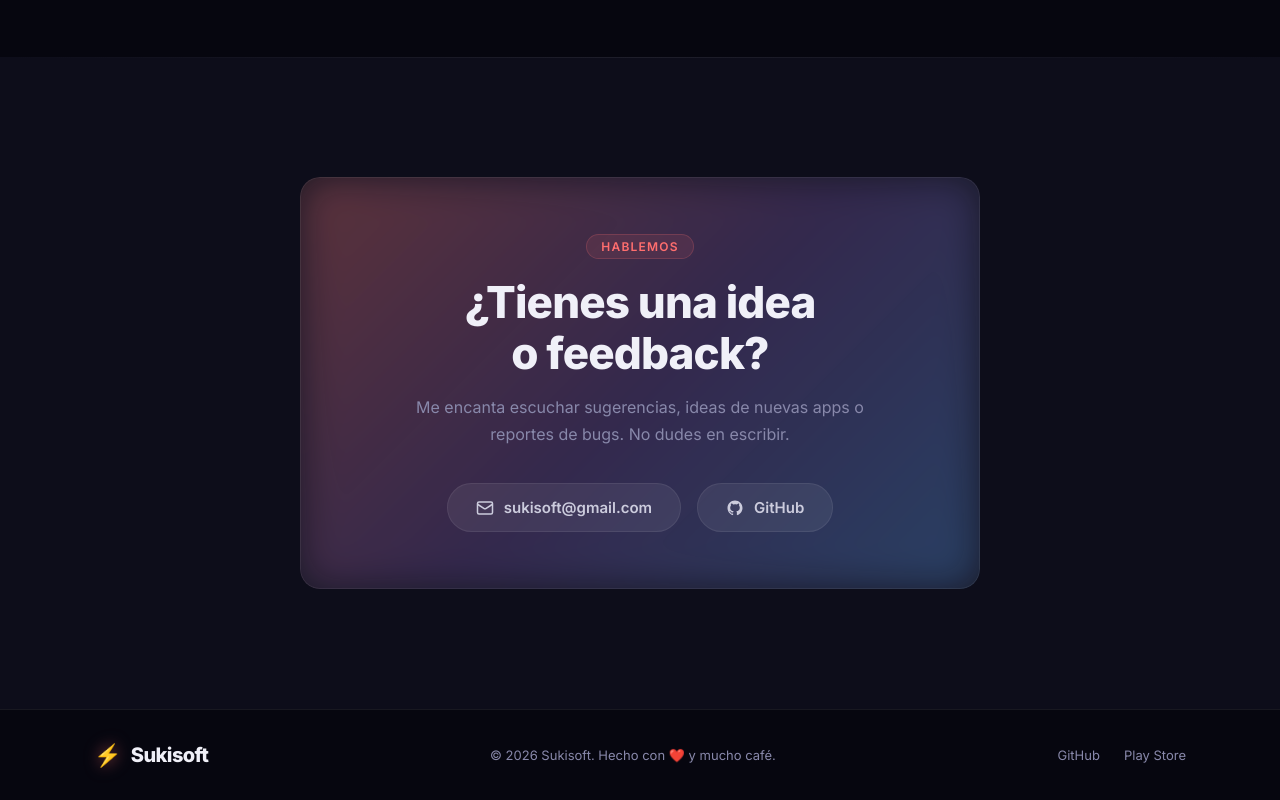
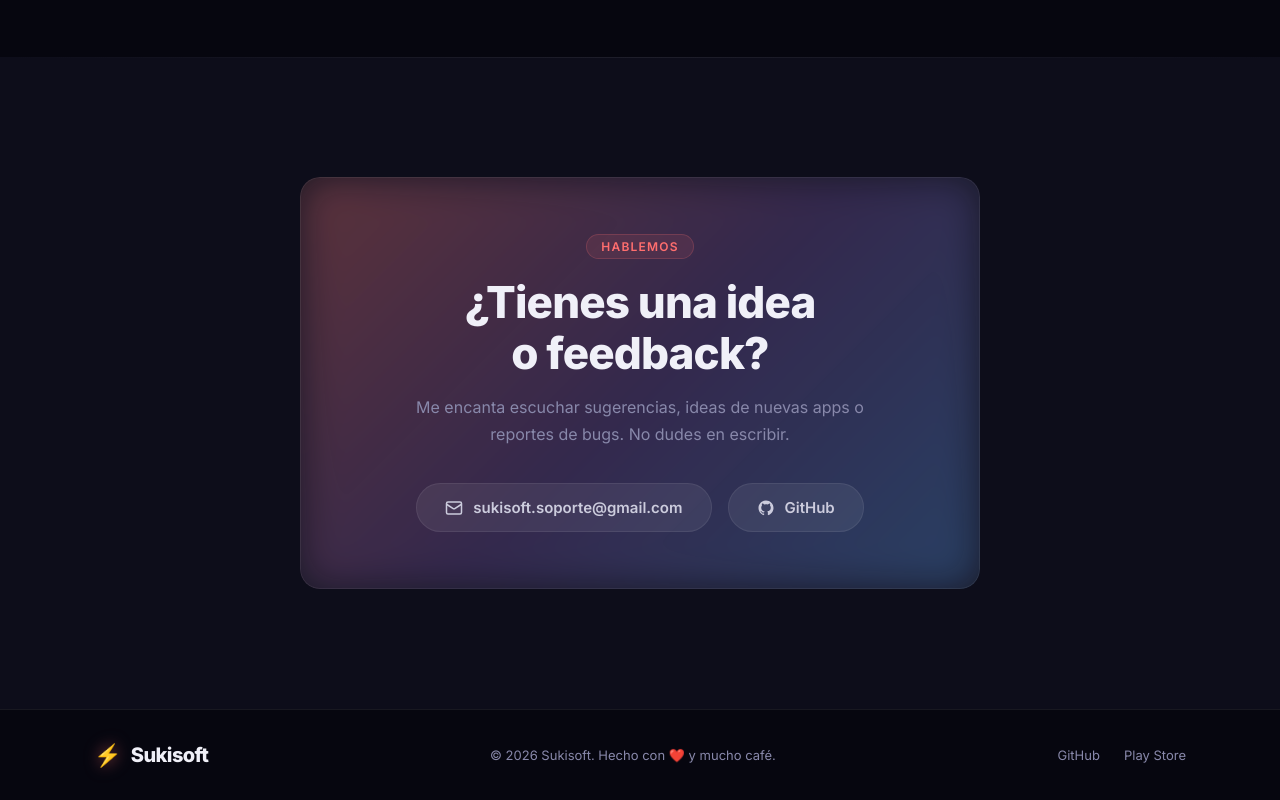
Before and after one commit to Suki-s-soft/sukisoft-web, a website: page index.html in a window 1280 px wide. Shown: the part 2363-3163 px from the top of the page. Drawn offline with Linux system fonts and the light colour scheme.

Commit message:
Update index.html

```diff
--- a/index.html
+++ b/index.html
@@ -301,12 +301,12 @@
                         No dudes en escribir.
                     </p>
                     <div class="contact-links">
-                        <a href="mailto:sukisoft@gmail.com" class="contact-btn">
+                        <a href="mailto:sukisoft.soporte@gmail.com" class="contact-btn">
                             <svg viewBox="0 0 24 24" fill="none" stroke="currentColor" stroke-width="2">
                                 <rect x="2" y="4" width="20" height="16" rx="2" />
                                 <path d="m22 7-8.97 5.7a1.94 1.94 0 0 1-2.06 0L2 7" />
                             </svg>
-                            sukisoft@gmail.com
+                            sukisoft.soporte@gmail.com
                         </a>
                         <a href="https://github.com/jesusberrios" target="_blank" rel="noopener" class="contact-btn">
                             <svg viewBox="0 0 24 24" fill="currentColor">
```
